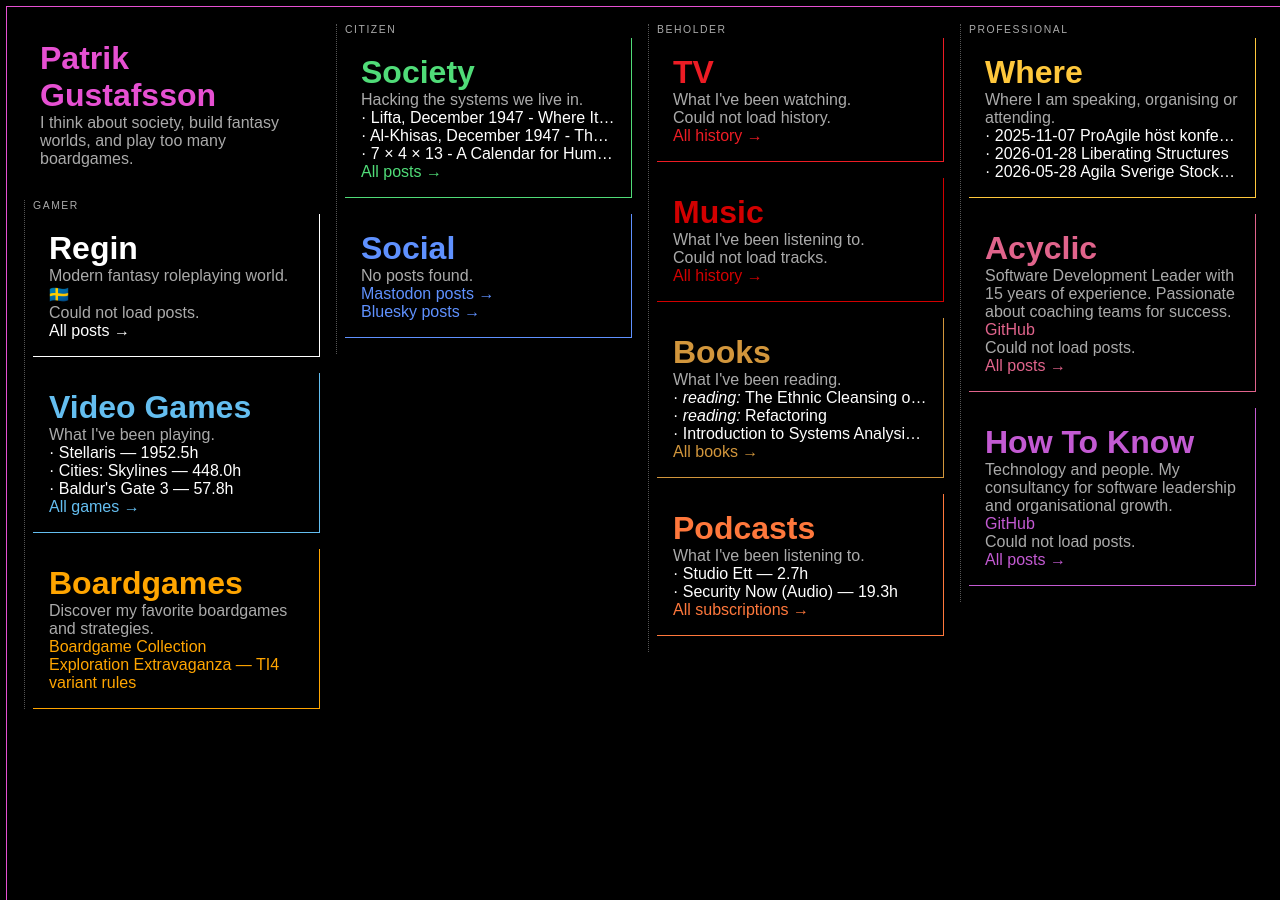
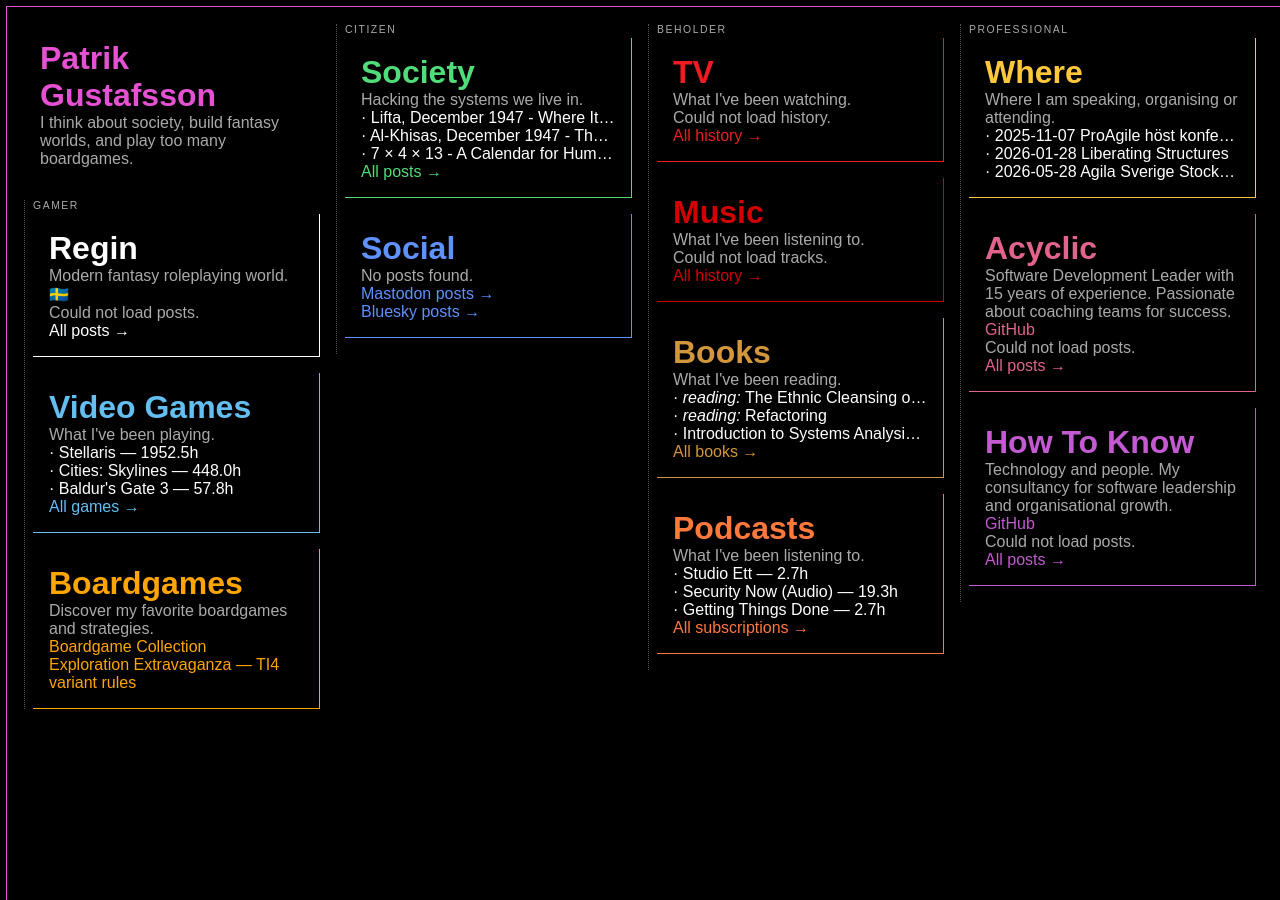
Before and after one commit to paven/paven.github.com, a Jekyll site: the page built from index.html, in a window 1280 px wide. Built offline with Jekyll 4.4.1, drawn with Linux system fonts in a browser that asks for light colours.

Commit message:
Update podcasts

```diff
--- a/_data/podcasts.yml
+++ b/_data/podcasts.yml
@@ -4,3 +4,9 @@
 - name: 'Security Now (Audio)'
   url: 'https://feeds.twit.tv/sn.xml'
   hours: 19.3
+- name: 'Getting Things Done'
+  url: 'https://gettingthingsdone.libsyn.com/rss'
+  hours: 2.7
+- name: 'Dagens Eko'
+  url: 'https://api.sr.se/api/rss/pod/itunes/41978'
+  hours: 1.0
```
